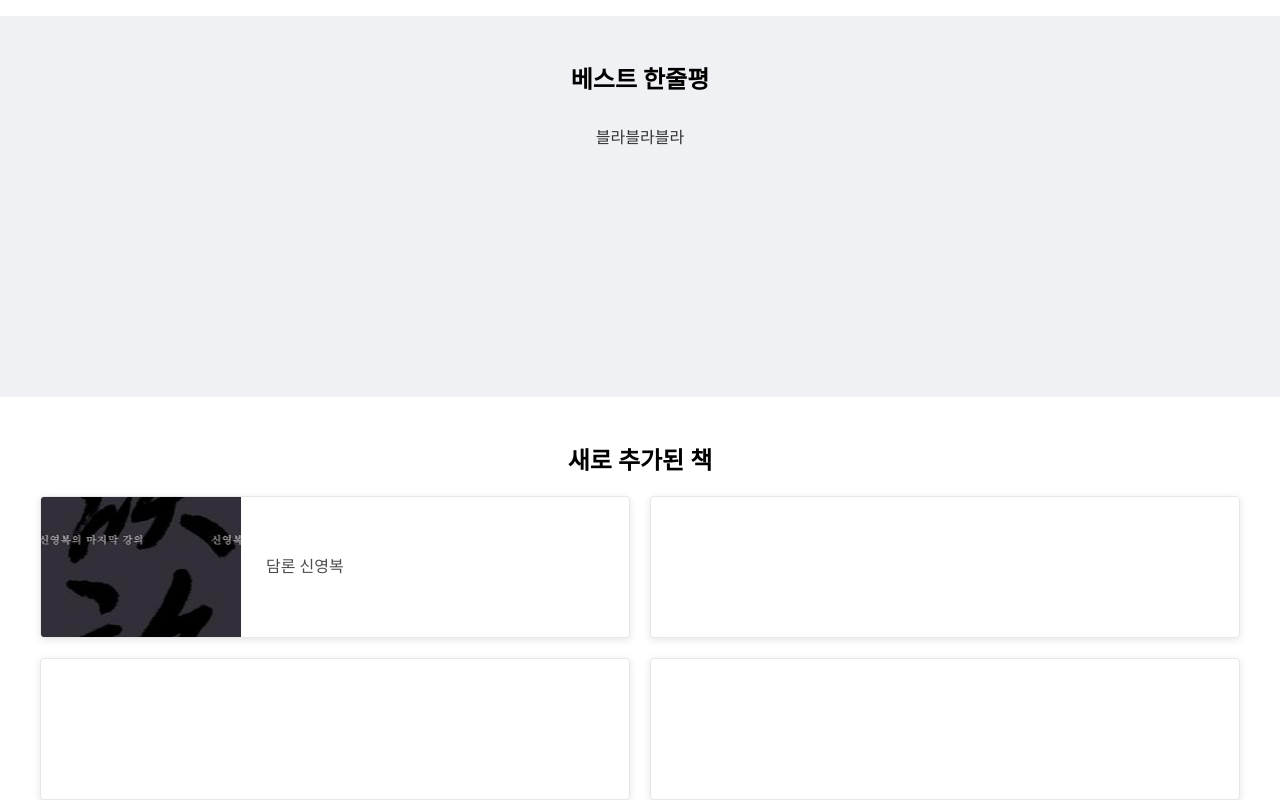
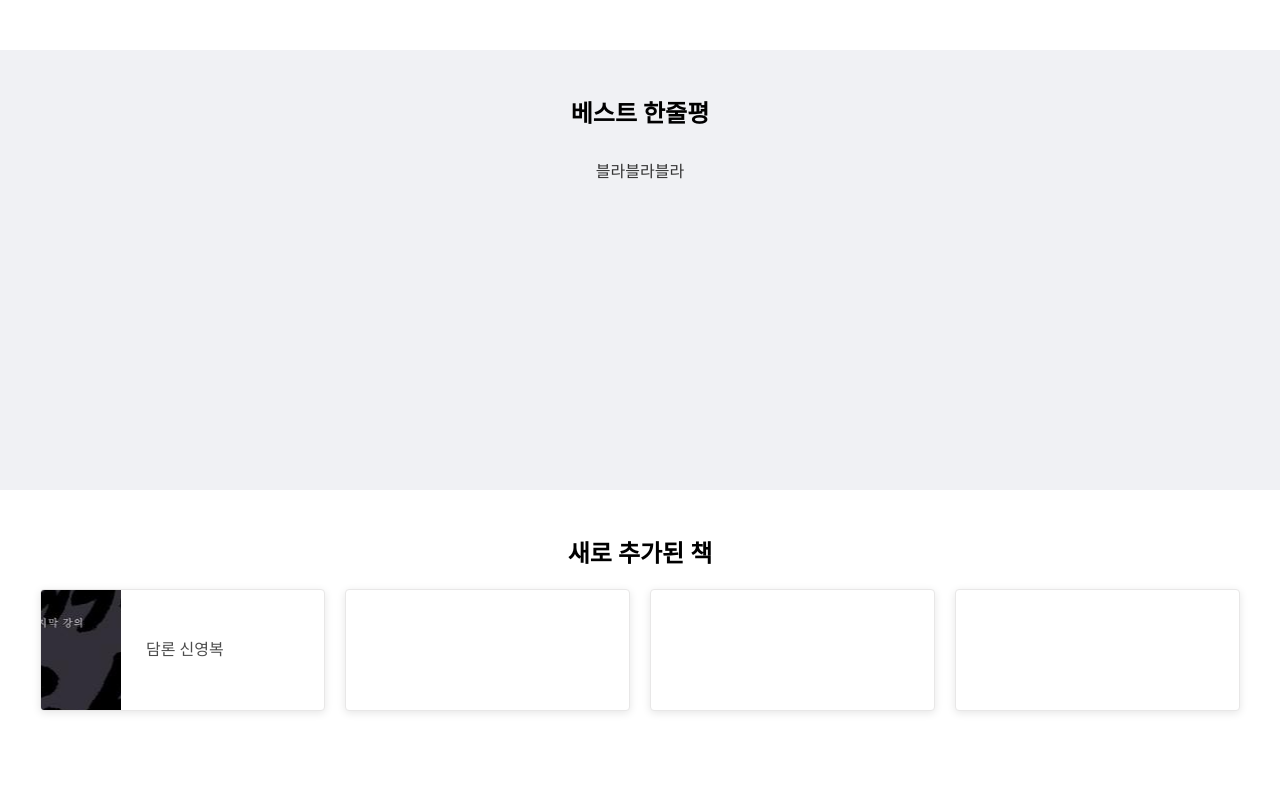
Before and after one commit to DoitDoitChu/reada, a React (Create React App) app in the folder client/: page / in a window 1280 px wide. Shown: the part 700-1500 px from the top of the page. Built offline with nearby package versions, Linux system fonts and the light colour scheme.

Commit message:
feat: newaddbook 1line fix

```diff
--- a/client/src/pages/components/Style.js
+++ b/client/src/pages/components/Style.js
@@ -218,7 +218,7 @@
 
 export const NewAddBookContentWrapper = styled.div`
   display: grid;
-  grid-template-columns: repeat(2, 1fr);
+  grid-template-columns: repeat(4, 2fr);
   grid-auto-rows: 1fr;
   grid-column-gap: 20px;
   grid-row-gap: 20px;
@@ -241,8 +241,8 @@
 
 export const NewAddBookLeft = styled.a`
   background-image: url(${bookImg});
-  width: 200px;
-  height: 140px;
+  width: 80px;
+  height: 120px;
   overflow: hidden;
   display: flex;
   justify-content: center;
```
